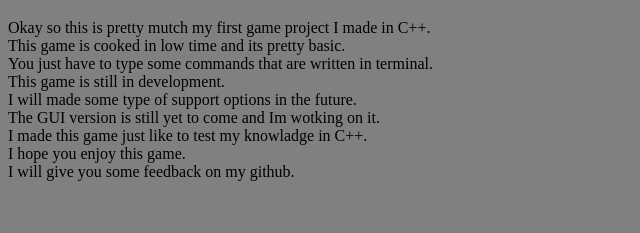
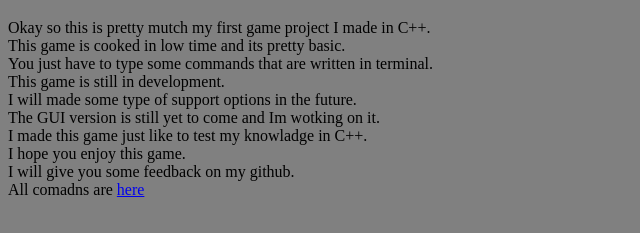
Before and after one commit to Preclik02/game-download, a plain HTML site: page index.html in a window 1280 px wide. Shown: the part 381-614 px from the top of the page, without its empty margins (0-640 px from the left). Drawn offline with Linux system fonts and the light colour scheme.

Commit message:
added the commands download

```diff
--- a/index.html
+++ b/index.html
@@ -42,6 +42,7 @@
         I made this game just like to test my knowladge in C++.<br>
         I hope you enjoy this game.<br>
         I will give you some feedback on my github.<br>
+        All comadns are <a href="commands.txt" download>here</a>
     </p>
 </body>
 </html>
```
Also changed, not shown: commands.txt (added).
